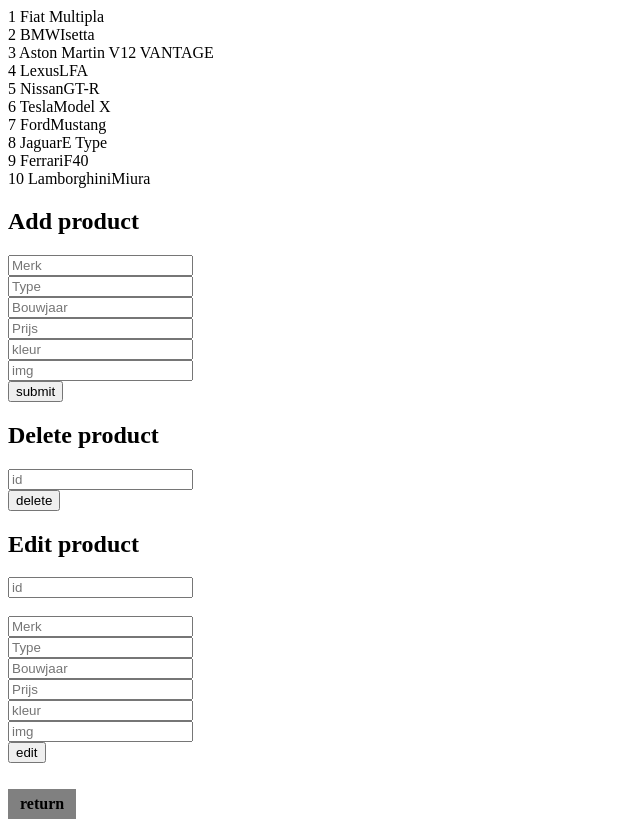
After one commit to Kajofzo/PHP8webshop, a PHP site: page /assets/security/L@kU6aIvM1eQh/admin.php in a window 1280 px wide. The commit adds this page. Shown: the whole page, without its empty margins (0-640 px from the left). Run offline with PHP 8.4, Linux system fonts and the light colour scheme; data comes from the database, SQL or seed files in the repository.

Commit message:
login en admin pagina

```diff
--- a/php/assets/includes/connection.php
+++ b/php/assets/includes/connection.php
@@ -6,8 +6,9 @@
 
   try {
     $pdo = new PDO("mysql:host=$host;dbname=$dbname", $username, $password);
-    // Stel foutenmodus in op uitzonderingen
     $pdo->setAttribute(PDO::ATTR_ERRMODE, PDO::ERRMODE_EXCEPTION);
+    $data = $pdo->query('SELECT * FROM producten');
+
 
   } catch (PDOException $e) {
     echo 'Verbindingsfout: ' . $e->getMessage();
--- /dev/null
+++ b/php/assets/security/L@kU6aIvM1eQh/admin.php
@@ -0,0 +1,120 @@
+<?php
+include "../../../assets/includes/connection.php";
+if ($data->setFetchMode(PDO::FETCH_ASSOC) > 0) {
+    // output data of each row
+    foreach ($data as $row) {
+        echo $row['id'] . " " . $row['Merk'] . $row['Type'] . "<br>";
+    }
+}
+?>
+
+<!DOCTYPE html>
+<html lang="en">
+<head>
+    <meta charset="UTF-8">
+    <meta http-equiv="X-UA-Compatible" content="IE=edge">
+    <meta name="viewport" content="width=device-width, initial-scale=1.0">
+    <title>admin</title>
+</head>
+<body>
+
+    <div>
+        <h2>Add product</h2>
+        <form action="admin.php" method="post">
+            <input type="text" name="Merk" placeholder="Merk" required><br>
+            <input type="text" name="Type" placeholder="Type" required><br>
+            <input type="text" name="Bouwjaar" placeholder="Bouwjaar" required><br>
+            <input type="text" name="Prijs" placeholder="Prijs" required><br>
+            <input type="text" name="Kleur" placeholder="kleur" required><br>
+            <input type="text" name="img" placeholder="img" required><br>
+
+
+            <input type="submit" name="submit" value="submit" required><br>
+        </form>
+        <?php
+            if(isset($_POST['submit'])){
+                $Merk = $_POST['Merk'];
+                $Type = $_POST['Type'];
+                $Bouwjaar = $_POST['Bouwjaar'];
+                $Prijs= $_POST['Prijs'];
+                $Kleur = $_POST['Kleur'];
+                $img = $_POST['img'];
+                $sql = "INSERT INTO producten (Merk, Type, Bouwjaar, Prijs, Kleur, img) VALUES ('$Merk', '$Type', '$Bouwjaar','$Prijs', '$Kleur', '$img')";
+                $pdo->exec($sql);
+
+                header('Location: redirect.php');
+                exit();
+            }
+        ?>
+        <h2>Delete product</h2>
+
+        <form action="admin.php" method="post">
+            <input type="text" name="id" placeholder="id" required><br>
+            <input type="submit" name="delete" value="delete"><br>
+        </form>
+        <?php
+            if(isset($_POST['delete'])){
+                $id = $_POST['id'];
+                $sql = "DELETE FROM producten WHERE id = '$id'";
+                $pdo->exec($sql);
+
+                header('Location: redirect.php');
+                exit();
+            }
+        ?>
+        <h2>Edit product</h2>
+        <form action="admin.php" method="post">
+            <input type="text" name="id" placeholder="id" required><br><br>
+            <input type="text" name="Merk" placeholder="Merk" required><br>
+            <input type="text" name="Type" placeholder="Type" required><br>
+            <input type="text" name="Bouwjaar" placeholder="Bouwjaar" required><br>
+            <input type="text" name="Prijs" placeholder="Prijs" required><br>
+            <input type="text" name="Kleur" placeholder="kleur" required><br>
+            <input type="text" name="img" placeholder="img" required><br>
+
+
+            <input type="submit" name="edit" value="edit" required><br>
+        </form>
+        <?php
+
+
+            if(isset($_POST['edit'])){
+                $id = $_POST['id'];
+                $Merk = $_POST['Merk'];
+                $Type = $_POST['Type'];
+                $Bouwjaar = $_POST['Bouwjaar'];
+                $Prijs= $_POST['Prijs'];
+                $Kleur = $_POST['Kleur'];
+                $img = $_POST['img'];
+                $sql = "UPDATE producten SET Merk = '$Merk', Type = '$Type', Bouwjaar = '$Bouwjaar', Prijs = '$Prijs', Kleur = '$Kleur', img = '$img' WHERE id = '$id'";
+                $pdo->exec($sql);
+
+                header('Location: redirect.php');
+                exit();
+            }
+        ?>
+
+        <div class="return"><a href="../../../index.php">return</a></div>
+        <style>
+        .return {
+            font-size: 16px;
+            font-weight: bold;
+            color: inherit;
+            text-decoration: none;
+            cursor: pointer;
+            background-color: gray;
+            padding: 6px 12px;
+            display: inline-block;
+            border: none;
+            margin-top: 10px;
+        }
+
+        .return a {
+            color: inherit;
+            text-decoration: none;
+        }
+    </style>
+
+        </div>
+</body>
+</html>
--- /dev/null
+++ b/php/assets/security/L@kU6aIvM1eQh/redirect.php
@@ -0,0 +1,4 @@
+<?php
+header('Location: admin.php');
+exit();
+?>
--- a/php/index.php
+++ b/php/index.php
@@ -14,7 +14,7 @@ include 'assets/includes/connection.php';
       <nav>
         <ul>
           <li><a href="#">Home</a></li>
-          <li><a href="#">Producten</a></li>
+          <li><a href="/module8/phptest/php/assets/php/login.php">login</a></li>
           <li><a href="#">Contact</a></li>
         </ul>
       </nav>
```
Also changed, not shown: php/assets/php/login.php (added, +43 -0 lines).
